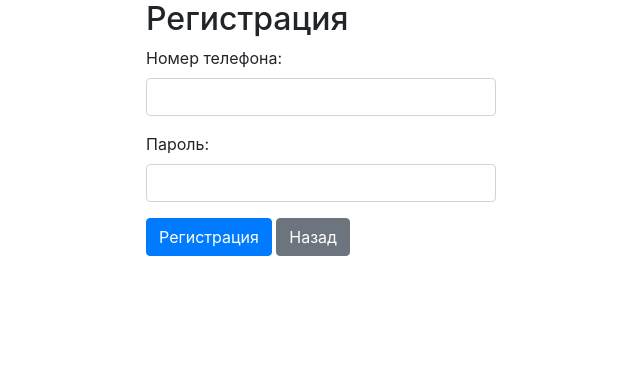
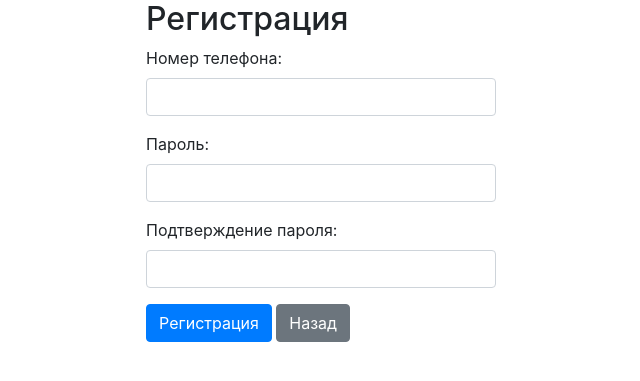
Before and after one commit to val-kv/publishing_postflare, a Django app: template publishing/templates/register.html in a window 1280 px wide. Shown: the top 381 px of the page, without its empty margins (319-959 px from the left). Run offline with Django 5.2, Linux system fonts and the light colour scheme; the template is opened without the code that fills it, so the values that code supplies are empty; some libraries are stand-ins or nearby versions.

Commit message:
add all first files

```diff
--- a/publishing/templates/register.html
+++ b/publishing/templates/register.html
@@ -23,6 +23,10 @@
                         <label for="password">Пароль:</label>
                         <input type="password" id="password" name="password" class="form-control">
                     </div>
+                    <div class="form-group">
+                        <label for="confirm_password">Подтверждение пароля:</label>
+                        <input type="password" id="confirm_password" name="confirm_password" class="form-control">
+                    </div>
                     <button type="submit" class="btn btn-primary">Регистрация</button>
                     <button type="button" class="btn btn-secondary" onclick="history.back()">Назад</button>
                 </form>
```
